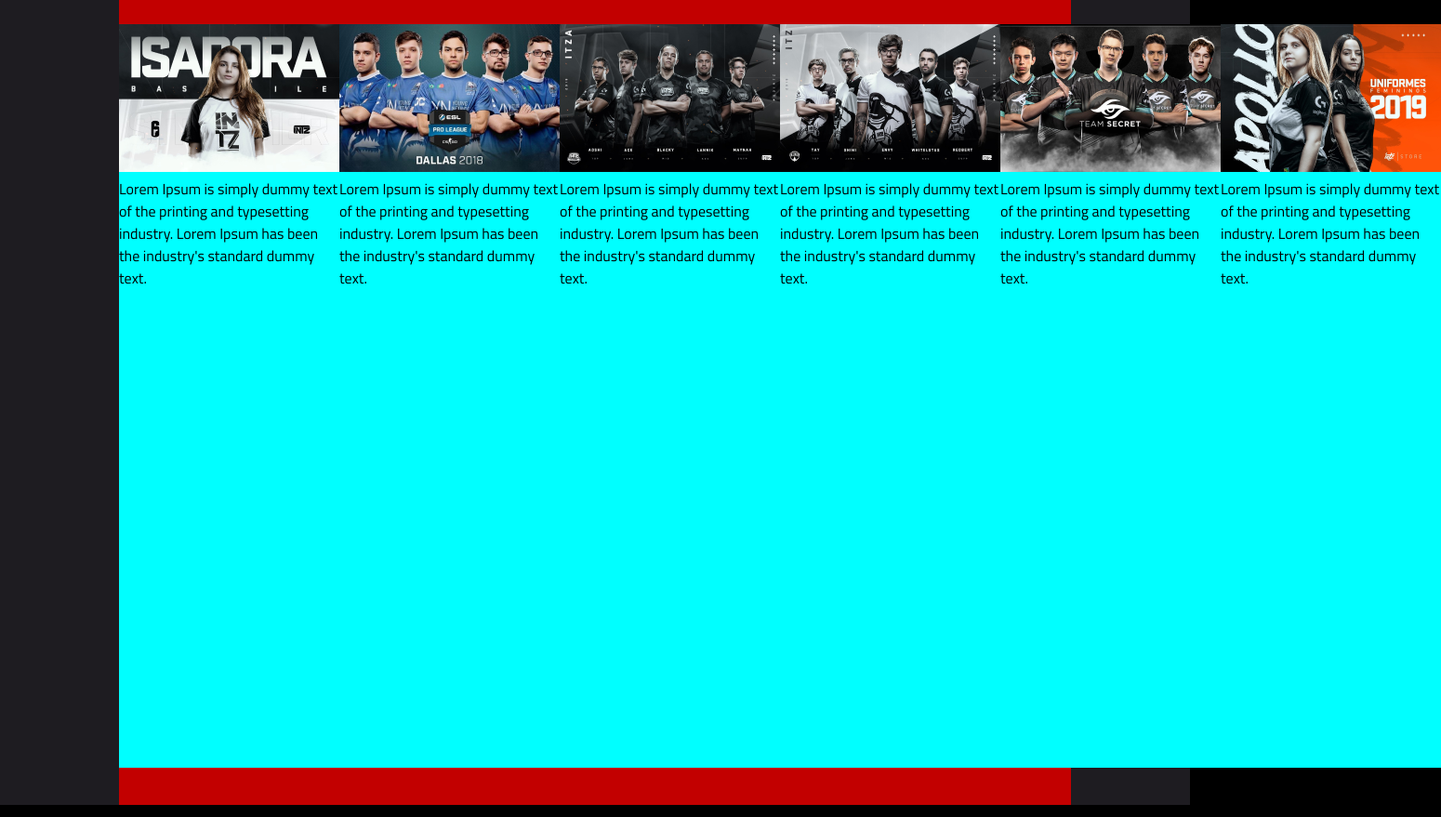
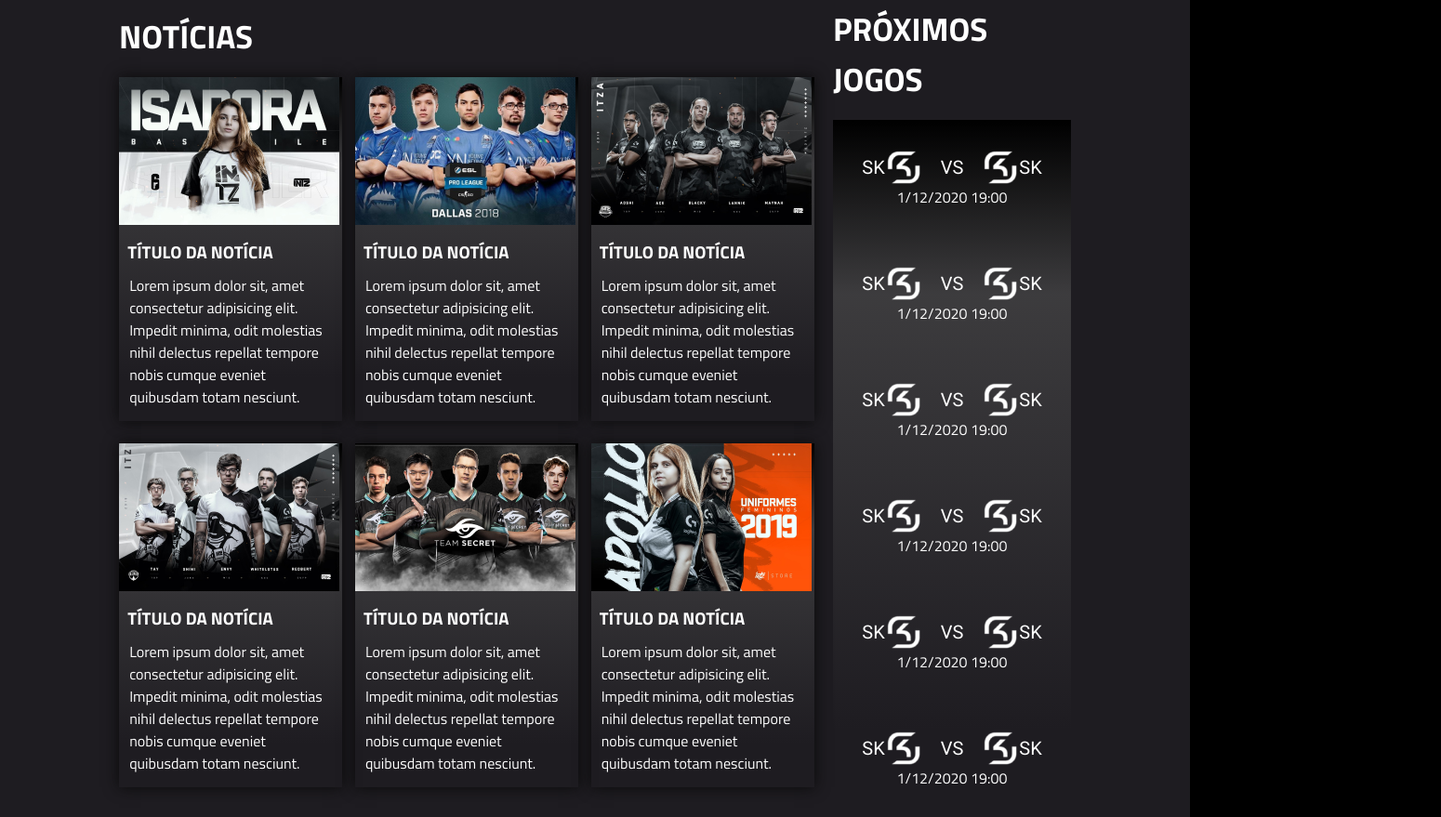
Before and after one commit to JvTolentinoS/E-Players, a plain HTML site: page index.html in a window 1280 px wide. Shown: the part 1460-2339 px from the top of the page at 93% size, 1550 px wide, since content can reach past the window. Drawn offline with Linux system fonts and the light colour scheme.

Commit message:
Noticias Desktop completo

```diff
--- a/css/style.css
+++ b/css/style.css
@@ -6,7 +6,7 @@
     --red: #c20000;
     --blue: #001F70;
     --background2: rgb(30, 28, 33);
-    --gradient: linear-gradient(180deg, #000000 0%, rgba(83, 83, 83, 0.577381) 25%, rgba(196, 196, 196, 0) 87,5%);
+    --gradient: linear-gradient(180deg, #000000 0%, rgba(83, 83, 83, 0.577381) 25%, rgba(196, 196, 196, 0) 87.5%);
 
     --font: 'Titillium Web', sans-serif;
     --font2: 'Roboto', sans-serif;
@@ -227,29 +227,82 @@
     float: left;
     margin-left: 2em;
 }
-
-.noticias{
+/*-------------------Noticias-------------------*/
+.bg-noticias{
     width: 100%;
-    height: 55em;
+    height: auto;
     background-color: var(--background2);
 }
-
-.noticia-container{
-    width: 80%;
-    height: 100%;
-    margin: auto;
-    background-color: #c20000;
+.noticias{
+    width: 73%;
+    height: 90%;
+    /* background-color: darkgray; */
+}
+.noticias h2, .proximos-jogos h2{
+    color: #fff;
+    margin: 0.5em 0;
+    font-size: 2.1875em;
+    text-transform: uppercase;
+}
+.proximos-jogos{
+    width: 25%;
+    height:auto;
+}
+.newscard{
+    width: 100%;
+    max-width: 15em;
+    height: 23.125em;
+    background: var(--gradient);
+    color: #fff;
+    margin-bottom: 1.5em;
+    box-shadow: 0px 0px 15px rgb(10, 10, 10);
+}
+.noticias h3{
+    padding: 0.5em;
+    text-transform: uppercase;
+}
+.noticias p{
+    padding: 0em 0.7em;
+    /* text-align: justify; */
+}
+.wrap{
+    flex-wrap: wrap;
+}
+.proximas-partidas{
+    background: var(--gradient);
+    height: 750px;
     display: flex;
-    justify-content: flex-start;
+    flex-direction: column;
+    justify-content: space-around;
     align-items: center;
 }
-.noticia-content{
-    max-width: 65em;
-    width: 100%;
-    height: 800px;
-    background-color: aqua;
+.game{
+    width: 90%;
+    height: auto;
+    display: flex;
+    flex-direction: column;
+    align-items: center;
+    color:#fff;
 }
-
+.times{
+    display: flex;
+    justify-content: space-around;
+    align-items: center;
+}
+.times div{
+    display: flex;
+    align-items: center;
+}
+.times p{
+    font-size: 1.25em;
+    font-family: 'Roboto';
+}
+.times > p{
+    margin: 0 1em;
+}
+.times img{
+    width: 2.5em;
+}
 @media screen and (max-width: 74.93em){
 
 }
--- a/index.html
+++ b/index.html
@@ -98,58 +98,152 @@
                 </div>
             </div>
         </section>
+        <div class="bg-noticias">
+            <div class="content flex-center-bt">
                 <section class="noticias">
-            <div class="noticia-container">
-                <div class="noticia-content">
-                    <div class="noticia-cards">
-                        <img src="img/T1 1.png" alt="Jogadora de R6">
-                        <div class="noticia-texto">
-                            <p>Lorem Ipsum is simply dummy text of the printing and typesetting industry. Lorem Ipsum has been the industry's standard dummy text.<p></p>
+                    <h2>Notícias</h2>
+                    <div class="flex-center-bt wrap">
+                        <div class="newscard">
+                            <img src="img/T1 1.png" alt="Foto da jogadora profissinal">
+                            <h3>Título da notícia</h3>
+                            <p>Lorem ipsum dolor sit, amet consectetur adipisicing elit. Impedit minima, odit molestias
+                                nihil delectus repellat tempore nobis cumque eveniet quibusdam totam nesciunt.</p>
+                        </div>
+                        <!--fim newscard-->
+
+                        <div class="newscard">
+                            <img src="img/T1 2.png" alt="Foto da jogadora profissinal">
+                            <h3>Título da notícia</h3>
+                            <p>Lorem ipsum dolor sit, amet consectetur adipisicing elit. Impedit minima, odit molestias
+                                nihil delectus repellat tempore nobis cumque eveniet quibusdam totam nesciunt.</p>
+                        </div>
+                        <!--fim newscard-->
+
+                        <div class="newscard">
+                            <img src="img/T1 3.png" alt="Foto da jogadora profissinal">
+                            <h3>Título da notícia</h3>
+                            <p>Lorem ipsum dolor sit, amet consectetur adipisicing elit. Impedit minima, odit molestias
+                                nihil delectus repellat tempore nobis cumque eveniet quibusdam totam nesciunt.</p>
+                        </div>
+                        <!--fim newscard-->
+                        <div class="newscard">
+                            <img src="img/T1 4.png" alt="Foto da jogadora profissinal">
+                            <h3>Título da notícia</h3>
+                            <p>Lorem ipsum dolor sit, amet consectetur adipisicing elit. Impedit minima, odit molestias
+                                nihil delectus repellat tempore nobis cumque eveniet quibusdam totam nesciunt.</p>
+                        </div>
+                        <!--fim newscard-->
+                        <div class="newscard">
+                            <img src="img/T1 5.png" alt="Foto da jogadora profissinal">
+                            <h3>Título da notícia</h3>
+                            <p>Lorem ipsum dolor sit, amet consectetur adipisicing elit. Impedit minima, odit molestias
+                                nihil delectus repellat tempore nobis cumque eveniet quibusdam totam nesciunt.</p>
+                        </div>
+                        <!--fim newscard-->
+                        <div class="newscard">
+                            <img src="img/T1 6.png" alt="Foto da jogadora profissinal">
+                            <h3>Título da notícia</h3>
+                            <p>Lorem ipsum dolor sit, amet consectetur adipisicing elit. Impedit minima, odit molestias
+                                nihil delectus repellat tempore nobis cumque eveniet quibusdam totam nesciunt.</p>
+                        </div>
+                        <!--fim newscard-->
+                    </div>
+                    <!--fim div flex-->
+
+
+                </section>
+                <aside class="proximos-jogos">
+                    <h2>Próximos jogos</h2>
+                    <div class="proximas-partidas">
+                        <div class="game">
+                            <div class="times">
+                                <div>
+                                    <p>SK</p>
+                                    <img src="img/SK 1.png" alt="Logo do Time SK">
+                                </div>
+                                <p>VS</p>
+                                <div>
+                                    <img src="img/SK 1.png" alt="Logo do Time SK">
+                                    <p>SK</p>
                                 </div>
                             </div>
+                            <p>1/12/2020 19:00</p>
+                        </div><!--Fim Game-->
+                        <div class="game">
+                            <div class="times">
+                                <div>
+                                    <p>SK</p>
+                                    <img src="img/SK 1.png" alt="Logo do Time SK">
                                 </div>
-                <div class="noticia-content">
-                    <div class="noticia-cards">
-                        <img src="img/T1 2.png" alt="Time de jogadores profissionais da ESL">
-                        <div class="noticia-texto">
-                            <p>Lorem Ipsum is simply dummy text of the printing and typesetting industry. Lorem Ipsum has been the industry's standard dummy text.<p></p>
+                                <p>VS</p>
+                                <div>
+                                    <img src="img/SK 1.png" alt="Logo do Time SK">
+                                    <p>SK</p>
                                 </div>
                             </div>
+                            <p>1/12/2020 19:00</p>
+                        </div><!--Fim Game-->
+                        <div class="game">
+                            <div class="times">
+                                <div>
+                                    <p>SK</p>
+                                    <img src="img/SK 1.png" alt="Logo do Time SK">
                                 </div>
-                <div class="noticia-content">
-                    <div class="noticia-cards">
-                        <img src="img/T1 3.png" alt="Time de jogadores profissionais da INTZ">
-                        <div class="noticia-texto">
-                            <p>Lorem Ipsum is simply dummy text of the printing and typesetting industry. Lorem Ipsum has been the industry's standard dummy text.<p></p>
+                                <p>VS</p>
+                                <div>
+                                    <img src="img/SK 1.png" alt="Logo do Time SK">
+                                    <p>SK</p>
                                 </div>
                             </div>
+                            <p>1/12/2020 19:00</p>
+                        </div><!--Fim Game-->
+                        <div class="game">
+                            <div class="times">
+                                <div>
+                                    <p>SK</p>
+                                    <img src="img/SK 1.png" alt="Logo do Time SK">
                                 </div>
-                <div class="noticia-content">
-                    <div class="noticia-cards">
-                        <img src="img/T1 4.png" alt="Time de jogadores profissionais da INTZ">
-                        <div class="noticia-texto">
-                            <p>Lorem Ipsum is simply dummy text of the printing and typesetting industry. Lorem Ipsum has been the industry's standard dummy text.<p></p>
+                                <p>VS</p>
+                                <div>
+                                    <img src="img/SK 1.png" alt="Logo do Time SK">
+                                    <p>SK</p>
                                 </div>
                             </div>
+                            <p>1/12/2020 19:00</p>
+                        </div><!--Fim Game-->
+                        <div class="game">
+                            <div class="times">
+                                <div>
+                                    <p>SK</p>
+                                    <img src="img/SK 1.png" alt="Logo do Time SK">
                                 </div>
-                <div class="noticia-content">
-                    <div class="noticia-cards">
-                        <img src="img/T1 5.png" alt="Time de jogadores profissionais da Team Secret">
-                        <div class="noticia-texto">
-                            <p>Lorem Ipsum is simply dummy text of the printing and typesetting industry. Lorem Ipsum has been the industry's standard dummy text.<p></p>
+                                <p>VS</p>
+                                <div>
+                                    <img src="img/SK 1.png" alt="Logo do Time SK">
+                                    <p>SK</p>
                                 </div>
                             </div>
+                            <p>1/12/2020 19:00</p>
+                        </div><!--Fim Game-->
+                        <div class="game">
+                            <div class="times">
+                                <div>
+                                    <p>SK</p>
+                                    <img src="img/SK 1.png" alt="Logo do Time SK">
                                 </div>
-                <div class="noticia-content">
-                    <div class="noticia-cards">
-                        <img src="img/T1 6.png" alt="Propaganda da INTZ Store sobre uniformes femininos">
-                        <div class="noticia-texto">
-                            <p>Lorem Ipsum is simply dummy text of the printing and typesetting industry. Lorem Ipsum has been the industry's standard dummy text.<p></p>
+                                <p>VS</p>
+                                <div>
+                                    <img src="img/SK 1.png" alt="Logo do Time SK">
+                                    <p>SK</p>
                                 </div>
                             </div>
+                            <p>1/12/2020 19:00</p>
+                        </div><!--Fim Game-->
+
+                    </div>
+                </aside>
             </div>
         </div>
-        </section>
     </main>
 
 </body>
```
Lines whose indentation alone changed are shown as unchanged.
